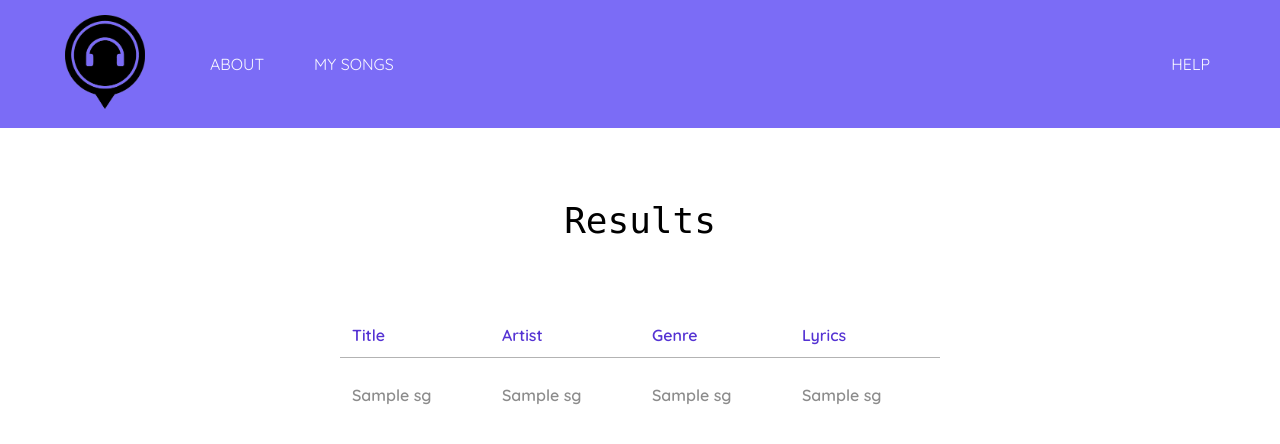
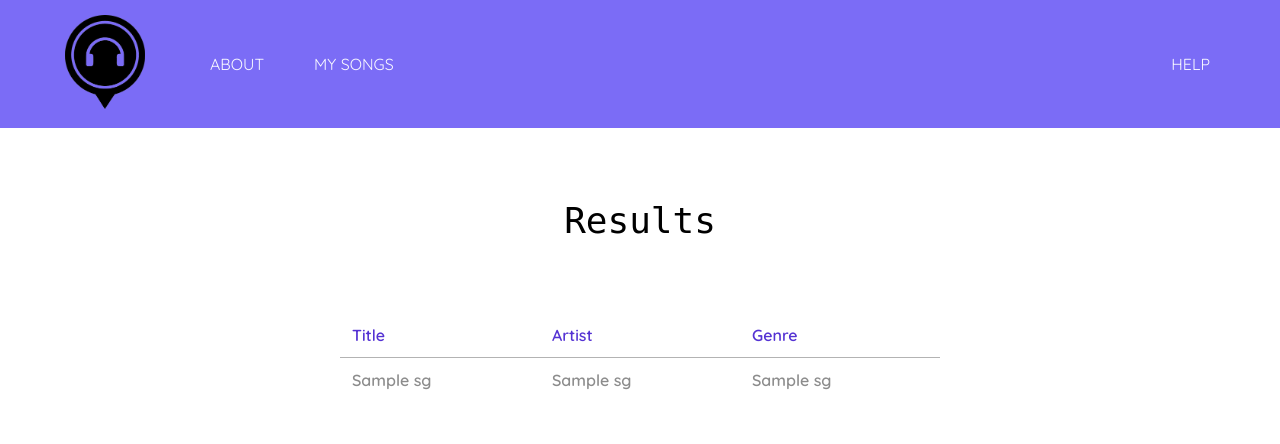
Before and after one commit to CatherineCampbell117/set09103, a Flask app: template templates/results.html in a window 1280 px wide. Shown: the top 444 px of the page. Run offline with Flask 2, Linux system fonts and the light colour scheme; the template is opened without the code that fills it: most values are stand-ins (such as "Sample title", 1, 10 or a date in 2020); some web fonts are replaced.

Commit message:
remove lyrics from table

```diff
--- a/static/index.css
+++ b/static/index.css
@@ -152,18 +152,6 @@ td{
     font-weight: 700;
     font-size: 1rem;
     color: #8c8c8c;
-    height: 20px;
-    overflow: hidden;
-}
-
-.cell_height{
-    height: 50px;
-    overflow: hidden;
-}
-
-.result_row:hover{
-    background-color: #e3e3e3;
-    cursor: pointer;
 }
 
 #no_results{
--- a/templates/results.html
+++ b/templates/results.html
@@ -10,14 +10,12 @@
             <th>Title</th>
             <th>Artist</th>
             <th>Genre</th>
-            <th>Lyrics</th>
         </thead>
         {% for s in sgs %}
         <tr class="result_row">
             <td>{{ s[1] }}</td>
             <td>{{ s[3] }}</td>
             <td>{{ s[4] }}</td>
-            <td class="cell_height">{{ s[2] }}</td>
         </tr>
         {% endfor %}
     </table>
```
